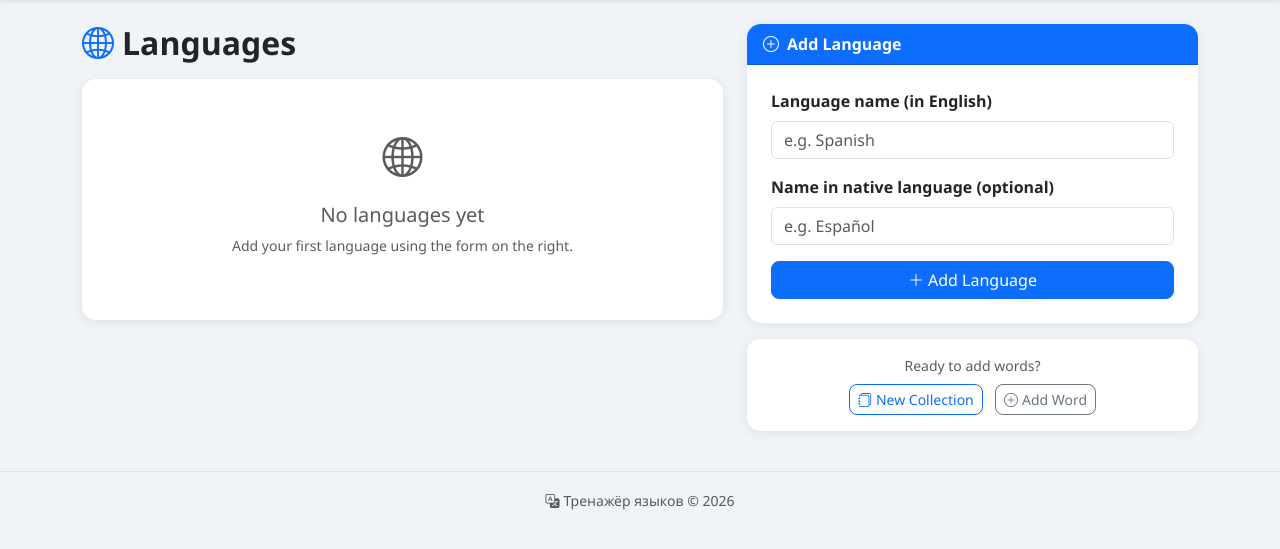
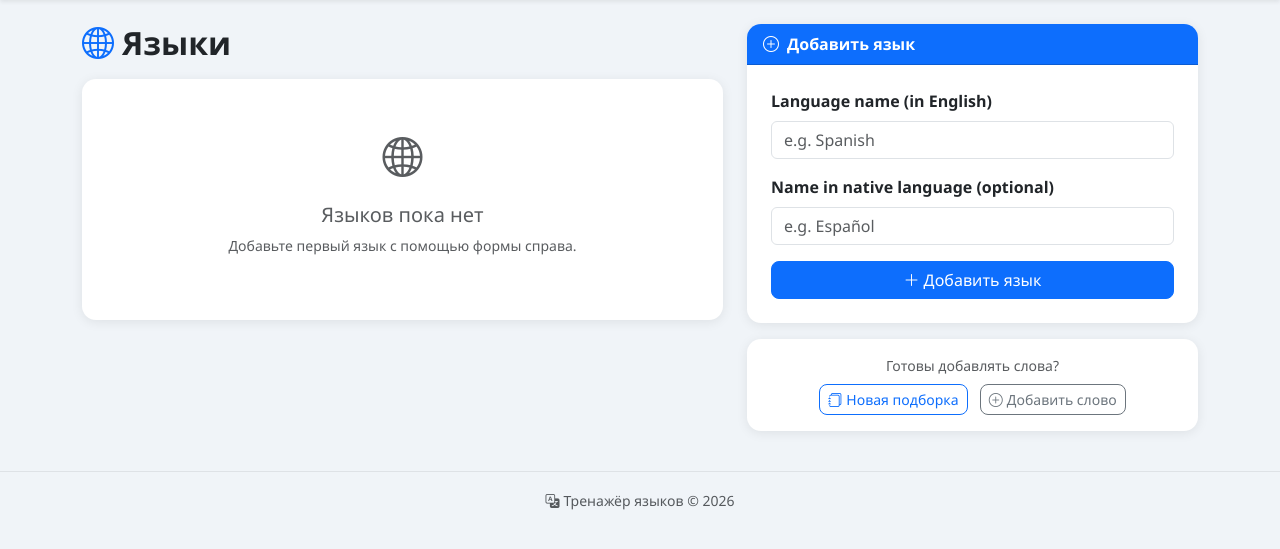
Before and after one commit to ivkhripunov/english_trainer, a Django app: page /languages/ in a window 1280 px wide. Shown: the part 58-607 px from the top of the page. Run offline with Django 4.2, Linux system fonts and the light colour scheme; data that the repository does not hold is empty.

Commit message:
fix: translate language templates to Russian

```diff
--- a/trainer/templates/trainer/language_list.html
+++ b/trainer/templates/trainer/language_list.html
@@ -1,14 +1,14 @@
 {% extends "trainer/base.html" %}
-{% block title %}Languages — Language Trainer{% endblock %}
+{% block title %}Языки — Тренажёр языков{% endblock %}
 
 {% block content %}
 <div class="row g-4">
 
-    <!-- Left: language list -->
+    <!-- Список языков -->
     <div class="col-md-7">
         <div class="d-flex justify-content-between align-items-center mb-3">
             <h2 class="fw-bold mb-0">
-                <i class="bi bi-globe2 me-2 text-primary"></i>Languages
+                <i class="bi bi-globe2 me-2 text-primary"></i>Языки
             </h2>
         </div>
 
@@ -23,14 +23,14 @@
                             <span class="text-muted ms-2">/ {{ lang.native_name }}</span>
                         {% endif %}
                         <div class="text-muted small mt-1">
-                            {{ lang.collection_count }} collection{{ lang.collection_count|pluralize }}
-                            &middot; {{ lang.word_count }} word{{ lang.word_count|pluralize }}
+                            {{ lang.collection_count }} подборок
+                            &middot; {{ lang.word_count }} слов
                         </div>
                     </div>
                     <div class="d-flex gap-2">
                         <a href="{% url 'collection_list' %}?language={{ lang.pk }}"
                            class="btn btn-sm btn-outline-primary">
-                            <i class="bi bi-journals me-1"></i>Collections
+                            <i class="bi bi-journals me-1"></i>Подборки
                         </a>
                         <a href="{% url 'language_delete' lang.pk %}"
                            class="btn btn-sm btn-outline-danger">
@@ -44,17 +44,17 @@
         {% else %}
         <div class="card text-center py-5">
             <i class="bi bi-globe2 text-muted fs-1 mb-3"></i>
-            <h5 class="text-muted">No languages yet</h5>
-            <p class="text-muted small">Add your first language using the form on the right.</p>
+            <h5 class="text-muted">Языков пока нет</h5>
+            <p class="text-muted small">Добавьте первый язык с помощью формы справа.</p>
         </div>
         {% endif %}
     </div>
 
-    <!-- Right: add language form -->
+    <!-- Форма добавления -->
     <div class="col-md-5">
         <div class="card">
             <div class="card-header bg-primary text-white">
-                <i class="bi bi-plus-circle me-2"></i>Add Language
+                <i class="bi bi-plus-circle me-2"></i>Добавить язык
             </div>
             <div class="card-body p-4">
                 <form method="post" novalidate>
@@ -73,7 +73,7 @@
                     </div>
                     {% endfor %}
                     <button type="submit" class="btn btn-primary w-100">
-                        <i class="bi bi-plus-lg me-1"></i>Add Language
+                        <i class="bi bi-plus-lg me-1"></i>Добавить язык
                     </button>
                 </form>
             </div>
@@ -81,12 +81,12 @@
 
         <div class="card mt-3">
             <div class="card-body text-center p-3">
-                <p class="text-muted small mb-2">Ready to add words?</p>
+                <p class="text-muted small mb-2">Готовы добавлять слова?</p>
                 <a href="{% url 'collection_create' %}" class="btn btn-outline-primary btn-sm me-2">
-                    <i class="bi bi-journals me-1"></i>New Collection
+                    <i class="bi bi-journals me-1"></i>Новая подборка
                 </a>
                 <a href="{% url 'word_create' %}" class="btn btn-outline-secondary btn-sm">
-                    <i class="bi bi-plus-circle me-1"></i>Add Word
+                    <i class="bi bi-plus-circle me-1"></i>Добавить слово
                 </a>
             </div>
         </div>
```
Also changed, not shown: trainer/templates/trainer/language_confirm_delete.html (+7 -7 lines).
